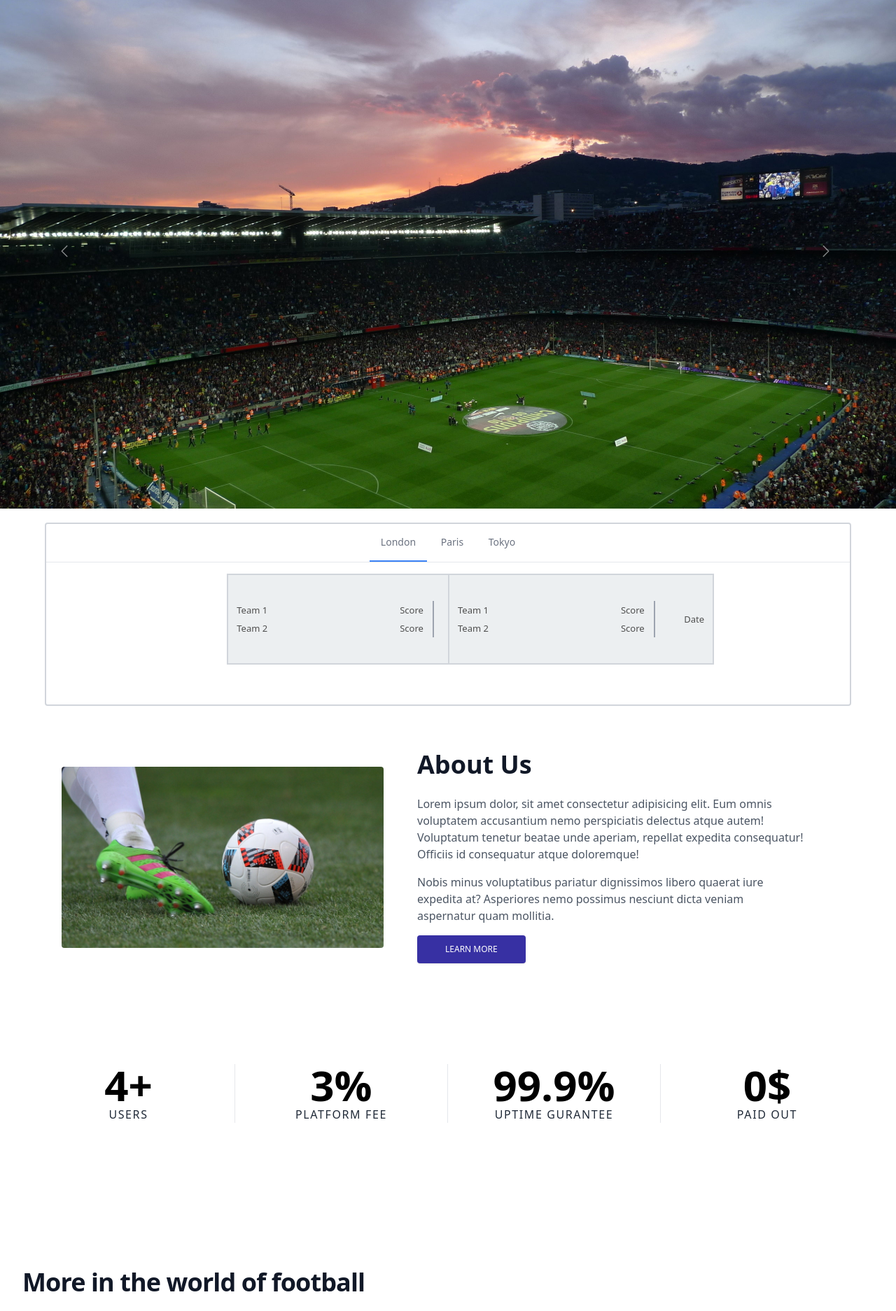
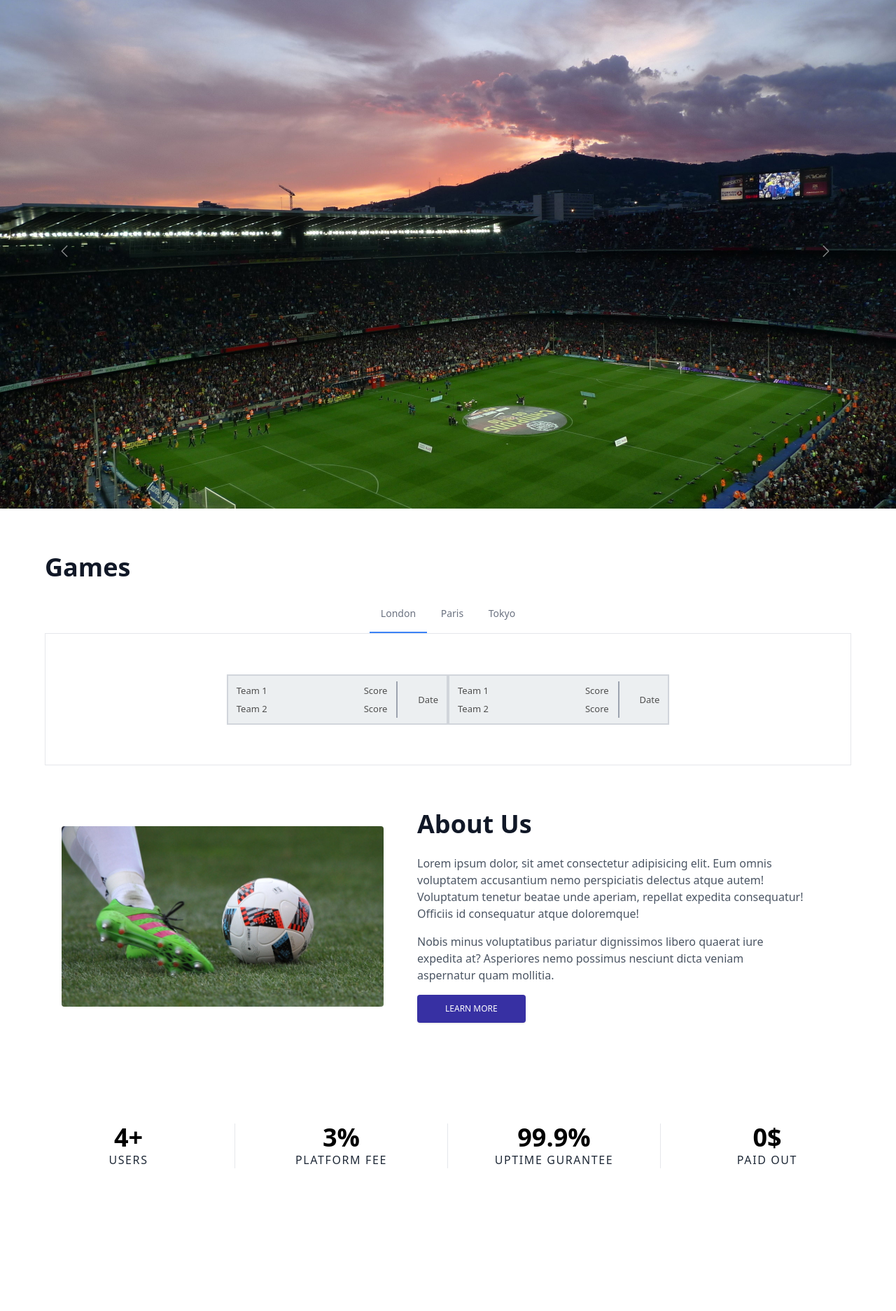
Before and after one commit to SinaPanahi/Bet-for-Respect, a Flask app: page / in a window 1280 px wide. Shown: the part 65-1939 px from the top of the page at 70% size. Run offline with Flask 3, Linux system fonts and the light colour scheme; some libraries are stand-ins or nearby versions.

Commit message:
fixed some mobile styling

```diff
--- a/templates/home.html
+++ b/templates/home.html
@@ -3,8 +3,8 @@ content %}
 <!-- carousel -->
 <!-- Need to improve size with responsive rather than viewport -->
 <!-- need to write code to make carousel work -->
-<div class="carousel min-h-[91vh]">
-  <div class="slider w-[100%] h-[100%] relative overflow-hidden">
+<div class="carousel lg:min-h-[91vh] min-h-[50vh]">
+  <div class="slider w-[100%] lg:h-[100%] h-[70%] relative overflow-hidden">
     <div
       class="slide w-[100%] h-[100%] absolute transition-all ease-in-out duration-300"
     >
@@ -90,20 +90,20 @@ content %}
 </div>
 
 <!-- Tabs -->
-<div>
+<div class="mx-auto max-w-[90vw] mt-[5%]">
+  <h2 class="text-2xl text-gray-900 font-bold md:text-4xl">Games</h2>
+
   <!-- Need to improve size with responsive rather than viewport -->
-  <div
-    class="container mx-auto max-w-[90vw] rounded mt-[20px] border-2 border-gray-300"
-  >
+  <div class="container w-[100%] rounded mt-[20px] mx-auto">
     <div
       class="text-sm font-medium text-center text-gray-500 dark:text-gray-400 dark:border-gray-700 flex justify-center"
     >
       <!-- need to make tabs work without refreshing -->
 
       <div class="tabset w-[100%]">
-        <div class="border-b border-gray-200 mb-4">
+        <div class="border-b border-gray-200">
           <button
-            class="tablinks london-tab inline-block text-gray-500 hover:text-gray-600 hover:border-gray-300 rounded-t-lg py-4 px-4 text-sm font-medium text-center dark:text-gray-400 dark:hover:text-gray-300"
+            class="tablinks london-tab inline-block text-gray-500 hover:text-gray-600 rounded-t-lg py-4 px-4 text-sm font-medium text-center dark:text-gray-400 dark:hover:text-gray-300"
             id="profile-tab"
             aria-selected="true"
             onclick="openTab('London')"
@@ -111,14 +111,14 @@ content %}
             London
           </button>
           <button
-            class="tablinks paris-tab inline-block text-gray-500 hover:text-gray-600 hover:border-gray-300 rounded-t-lg py-4 px-4 text-sm font-medium text-center dark:text-gray-400 dark:hover:text-gray-300"
+            class="tablinks paris-tab inline-block text-gray-500 hover:text-gray-600 rounded-t-lg py-4 px-4 text-sm font-medium text-center dark:text-gray-400 dark:hover:text-gray-300"
             id="profile-tab"
             onclick="openTab('Paris')"
           >
             Paris
           </button>
           <button
-            class="tablinks tokyo-tab inline-block text-gray-500 hover:text-gray-600 hover:border-gray-300 rounded-t-lg py-4 px-4 text-sm font-medium text-center dark:text-gray-400 dark:hover:text-gray-300"
+            class="tablinks tokyo-tab inline-block text-gray-500 hover:text-gray-600 rounded-t-lg py-4 px-4 text-sm font-medium text-center dark:text-gray-400 dark:hover:text-gray-300"
             id="profile-tab"
             onclick="openTab('Tokyo')"
           >
@@ -126,13 +126,16 @@ content %}
           </button>
         </div>
 
-        <div class="max-w-[55%] mx-auto mb-[5%]">
-          <section id="London" class="tabcontent grid grid-cols-2">
         <div
-              class="[word-wrap: break-word] flex mx-auto w-[380px] h-[130px] cursor-pointer items-center justify-between bg-[#eceff1] py-0 px-[12px] text-[13px] font-normal normal-case leading-loose text-[#4f4f4f] shadow-none border-2 border-gray-300"
+          class="w-full border-l border-r border-gray-200 pt-[5%] pb-[5%] border-b"
+        >
+          <div class="max-w-[55%] mx-auto">
+            <section id="London" class="tabcontent lg:grid lg:grid-cols-2">
+              <div
+                class="[word-wrap: break-word] flex mx-auto w-[100%] cursor-pointer items-center justify-between bg-[#eceff1] py-0 px-[12px] text-[13px] font-normal normal-case leading-loose text-[#4f4f4f] shadow-none border-2 border-gray-300"
                 onclick="openModal()"
               >
-              <div class="flex justify-between w-full align-baseline">
+                <div class="flex justify-between w-full align-baseline py-2">
                   <div
                     class="w-[80%] flex justify-between border-r-2 pr-[1em] border-gray-400"
                   >
@@ -152,10 +155,10 @@ content %}
                 </div>
               </div>
               <div
-              class="[word-wrap: break-word] flex mx-auto w-[380px] h-[130px] cursor-pointer items-center justify-between bg-[#eceff1] py-0 px-[12px] text-[13px] font-normal normal-case leading-loose text-[#4f4f4f] shadow-none border-2 border-gray-300"
+                class="[word-wrap: break-word] flex mx-auto w-[100%] cursor-pointer items-center justify-between bg-[#eceff1] py-0 px-[12px] text-[13px] font-normal normal-case leading-loose text-[#4f4f4f] shadow-none border-2 border-gray-300"
                 onclick="openModal()"
               >
-              <div class="flex justify-between w-full align-baseline">
+                <div class="flex justify-between w-full align-baseline py-2">
                   <div
                     class="w-[80%] flex justify-between border-r-2 pr-[1em] border-gray-400"
                   >
@@ -175,12 +178,12 @@ content %}
                 </div>
               </div>
             </section>
-          <section id="Paris" class="tabcontent grid grid-cols-2">
+            <section id="Paris" class="tabcontent lg:grid lg:grid-cols-2">
               <div
-              class="[word-wrap: break-word] flex mx-auto w-[380px] h-[130px] cursor-pointer items-center justify-between bg-[#eceff1] py-0 px-[12px] text-[13px] font-normal normal-case leading-loose text-[#4f4f4f] shadow-none border-2 border-gray-300"
+                class="[word-wrap: break-word] flex mx-auto w-[100%] cursor-pointer items-center justify-between bg-[#eceff1] py-0 px-[12px] text-[13px] font-normal normal-case leading-loose text-[#4f4f4f] shadow-none border-2 border-gray-300"
                 onclick="openModal()"
               >
-              <div class="flex justify-between w-full align-baseline">
+                <div class="flex justify-between w-full align-baseline py-2">
                   <div
                     class="w-[80%] flex justify-between border-r-2 pr-[1em] border-gray-400"
                   >
@@ -200,10 +203,10 @@ content %}
                 </div>
               </div>
               <div
-              class="[word-wrap: break-word] flex mx-auto w-[380px] h-[130px] cursor-pointer items-center justify-between bg-[#eceff1] py-0 px-[12px] text-[13px] font-normal normal-case leading-loose text-[#4f4f4f] shadow-none border-2 border-gray-300"
+                class="[word-wrap: break-word] flex mx-auto w-[100%] cursor-pointer items-center justify-between bg-[#eceff1] py-0 px-[12px] text-[13px] font-normal normal-case leading-loose text-[#4f4f4f] shadow-none border-2 border-gray-300"
                 onclick="openModal()"
               >
-              <div class="flex justify-between w-full align-baseline">
+                <div class="flex justify-between w-full align-baseline py-2">
                   <div
                     class="w-[80%] flex justify-between border-r-2 pr-[1em] border-gray-400"
                   >
@@ -223,10 +226,10 @@ content %}
                 </div>
               </div>
               <div
-              class="[word-wrap: break-word] flex mx-auto w-[380px] h-[130px] cursor-pointer items-center justify-between bg-[#eceff1] py-0 px-[12px] text-[13px] font-normal normal-case leading-loose text-[#4f4f4f] shadow-none border-2 border-gray-300"
+                class="[word-wrap: break-word] flex mx-auto w-[100%] cursor-pointer items-center justify-between bg-[#eceff1] py-0 px-[12px] text-[13px] font-normal normal-case leading-loose text-[#4f4f4f] shadow-none border-2 border-gray-300"
                 onclick="openModal()"
               >
-              <div class="flex justify-between w-full align-baseline">
+                <div class="flex justify-between w-full align-baseline py-2">
                   <div
                     class="w-[80%] flex justify-between border-r-2 pr-[1em] border-gray-400"
                   >
@@ -246,10 +249,10 @@ content %}
                 </div>
               </div>
               <div
-              class="[word-wrap: break-word] flex mx-auto w-[380px] h-[130px] cursor-pointer items-center justify-between bg-[#eceff1] py-0 px-[12px] text-[13px] font-normal normal-case leading-loose text-[#4f4f4f] shadow-none border-2 border-gray-300"
+                class="[word-wrap: break-word] flex mx-auto w-[100%] cursor-pointer items-center justify-between bg-[#eceff1] py-0 px-[12px] text-[13px] font-normal normal-case leading-loose text-[#4f4f4f] shadow-none border-2 border-gray-300"
                 onclick="openModal()"
               >
-              <div class="flex justify-between w-full align-baseline">
+                <div class="flex justify-between w-full align-baseline py-2">
                   <div
                     class="w-[80%] flex justify-between border-r-2 pr-[1em] border-gray-400"
                   >
@@ -269,12 +272,12 @@ content %}
                 </div>
               </div>
             </section>
-          <section id="Tokyo" class="tabcontent grid grid-cols-2">
+            <section id="Tokyo" class="tabcontent lg:grid lg:grid-cols-2">
               <div
-              class="[word-wrap: break-word] flex mx-auto w-[380px] h-[130px] cursor-pointer items-center justify-between bg-[#eceff1] py-0 px-[12px] text-[13px] font-normal normal-case leading-loose text-[#4f4f4f] shadow-none border-2 border-gray-300"
+                class="[word-wrap: break-word] flex mx-auto w-[100%] cursor-pointer items-center justify-between bg-[#eceff1] py-0 px-[12px] text-[13px] font-normal normal-case leading-loose text-[#4f4f4f] shadow-none border-2 border-gray-300"
                 onclick="openModal()"
               >
-              <div class="flex justify-between w-full align-baseline">
+                <div class="flex justify-between w-full align-baseline py-2">
                   <div
                     class="w-[80%] flex justify-between border-r-2 pr-[1em] border-gray-400"
                   >
@@ -296,13 +299,14 @@ content %}
             </section>
           </div>
         </div>
+      </div>
       <!-- modal -->
       <div
         class="main-modal fixed w-full h-100 inset-0 z-50 overflow-hidden flex justify-center items-center animated fadeIn faster"
         style="background: rgba(0, 0, 0, 0.7)"
       >
         <div
-          class="border border-teal-500 shadow-lg modal-container bg-white w-[40%] h-[90%] mx-auto rounded shadow-lg z-50 overflow x-hidden overflow-y-auto"
+          class="border border-teal-500 shadow-lg modal-container bg-white w-[40%] h-[95%] mx-auto rounded shadow-lg z-50 overflow x-hidden overflow-y-auto"
         >
           <div class="modal-content py-4 text-left px-6">
             <!--Title-->
@@ -485,7 +489,7 @@ content %}
 >
   <div class="grid grid-cols-2 row-gap-8 md:grid-cols-4">
     <div class="text-center md:border-r">
-      <h6 class="text-4xl font-bold lg:text-5xl xl:text-6xl">4+</h6>
+      <h6 class="text-xl font-bold lg:text-xl xl:text-4xl">4+</h6>
       <p
         class="text-sm font-medium tracking-widest text-gray-800 uppercase lg:text-base"
       >
@@ -493,7 +497,7 @@ content %}
       </p>
     </div>
     <div class="text-center md:border-r">
-      <h6 class="text-4xl font-bold lg:text-5xl xl:text-6xl">3%</h6>
+      <h6 class="text-xl font-bold lg:text-2xl xl:text-4xl">3%</h6>
       <p
         class="text-sm font-medium tracking-widest text-gray-800 uppercase lg:text-base"
       >
@@ -501,7 +505,7 @@ content %}
       </p>
     </div>
     <div class="text-center md:border-r">
-      <h6 class="text-4xl font-bold lg:text-5xl xl:text-6xl">99.9%</h6>
+      <h6 class="text-xl font-bold lg:text-2xl xl:text-4xl">99.9%</h6>
       <p
         class="text-sm font-medium tracking-widest text-gray-800 uppercase lg:text-base"
       >
@@ -509,7 +513,7 @@ content %}
       </p>
     </div>
     <div class="text-center">
-      <h6 class="text-4xl font-bold lg:text-5xl xl:text-6xl">0$</h6>
+      <h6 class="text-xl font-bold lg:text-2xl xl:text-4xl">0$</h6>
       <p
         class="text-sm font-medium tracking-widest text-gray-800 uppercase lg:text-base"
       >
```
Lines whose indentation alone changed are shown as unchanged.
